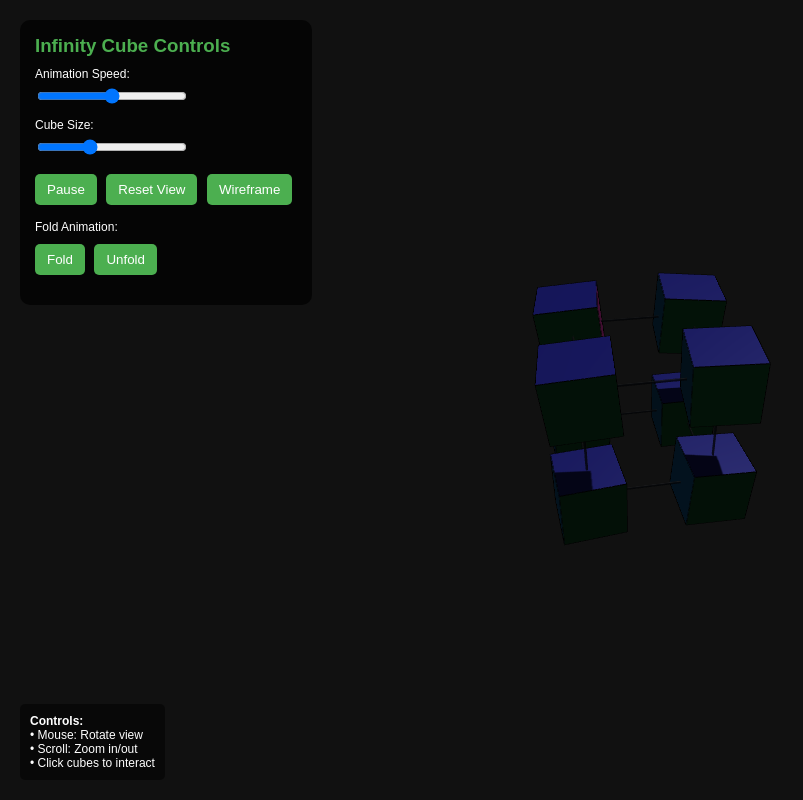
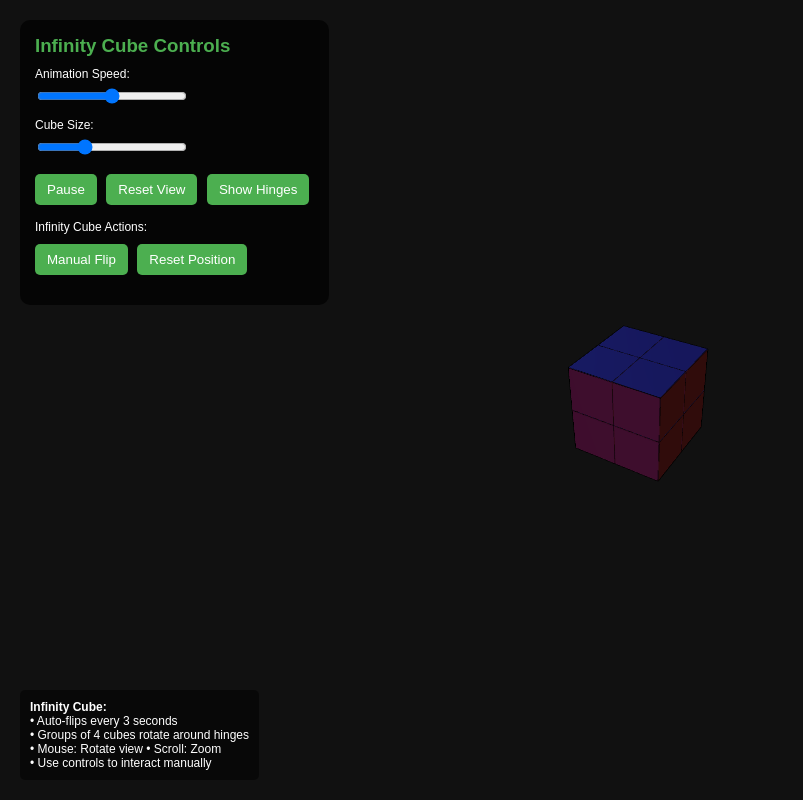
Before and after one commit to Gildian/InfinityCube, a plain HTML site: page index.html in a window 1280 px wide. Shown: the whole page, without its empty margins (0-803 px from the left). Drawn offline with nearby package versions, Linux system fonts and the light colour scheme; animation ran at ten frames a second.

Commit message:
Add 3D Infinity Cube with animations

```diff
--- a/index.html
+++ b/index.html
@@ -87,27 +87,28 @@
 
             <div class="control-group">
                 <label>Cube Size:</label>
-                <input type="range" id="sizeSlider" min="0.5" max="2" step="0.1" value="1">
+                <input type="range" id="sizeSlider" min="0.5" max="1.5" step="0.1" value="0.8">
             </div>
 
             <div class="control-group">
                 <button id="playPause">Pause</button>
                 <button id="resetView">Reset View</button>
-                <button id="toggleWireframe">Wireframe</button>
+                <button id="toggleWireframe">Show Hinges</button>
             </div>
 
             <div class="control-group">
-                <label>Fold Animation:</label>
-                <button id="foldCube">Fold</button>
-                <button id="unfoldCube">Unfold</button>
+                <label>Infinity Cube Actions:</label>
+                <button id="foldCube">Manual Flip</button>
+                <button id="unfoldCube">Reset Position</button>
             </div>
         </div>
 
         <div id="info">
-            <strong>Controls:</strong><br>
-            • Mouse: Rotate view<br>
-            • Scroll: Zoom in/out<br>
-            • Click cubes to interact
+            <strong>Infinity Cube:</strong><br>
+            • Auto-flips every 3 seconds<br>
+            • Groups of 4 cubes rotate around hinges<br>
+            • Mouse: Rotate view • Scroll: Zoom<br>
+            • Use controls to interact manually
         </div>
     </div>
 
--- a/script.js
+++ b/script.js
@@ -9,8 +9,17 @@ class InfinityCube {
         this.animationId = null;
         this.isAnimating = true;
         this.animationSpeed = 1;
-        this.cubeSize = 1;
-        this.foldAnimation = { active: false, progress: 0, direction: 1 };
+        this.cubeSize = 0.8;
+
+        // Infinity cube specific properties
+        this.cubeGroups = [];
+        this.currentFlipGroup = 0;
+        this.isFlipping = false;
+        this.flipProgress = 0;
+        this.flipSpeed = 0.02;
+        this.flipAxis = 'x';
+        this.flipDelay = 60; // frames to wait between flips
+        this.flipDelayCounter = 0;
 
         this.init();
         this.createInfinityCube();
@@ -82,27 +91,67 @@ class InfinityCube {
     }
 
     createInfinityCube() {
-        // Clear existing cubes
+        // Clear existing cubes and groups
         this.cubes.forEach(cube => this.scene.remove(cube.group));
+        this.cubeGroups.forEach(group => this.scene.remove(group));
         this.cubes = [];
         this.hinges = [];
+        this.cubeGroups = [];
 
         // Create materials with different colors for each face
         const materials = this.createCubeMaterials();
 
-        // Create 8 interconnected cubes in a 2x2x2 formation
-        const positions = [
-            { x: -1, y: -1, z: -1 }, // Bottom layer
-            { x: 1, y: -1, z: -1 },
-            { x: -1, y: -1, z: 1 },
-            { x: 1, y: -1, z: 1 },
-            { x: -1, y: 1, z: -1 },  // Top layer
-            { x: 1, y: 1, z: -1 },
-            { x: -1, y: 1, z: 1 },
-            { x: 1, y: 1, z: 1 }
+        // Create two groups of 4 cubes each (2x2 formation)
+        // Group 1: Front 4 cubes
+        // Group 2: Back 4 cubes
+
+        const group1 = new THREE.Group();
+        const group2 = new THREE.Group();
+
+        // Positions for the first group (front 2x2 layer)
+        const group1Positions = [
+            { x: -0.5, y: -0.5, z: 0.5 },
+            { x: 0.5, y: -0.5, z: 0.5 },
+            { x: -0.5, y: 0.5, z: 0.5 },
+            { x: 0.5, y: 0.5, z: 0.5 }
         ];
 
-        positions.forEach((pos, index) => {
+        // Positions for the second group (back 2x2 layer)
+        const group2Positions = [
+            { x: -0.5, y: -0.5, z: -0.5 },
+            { x: 0.5, y: -0.5, z: -0.5 },
+            { x: -0.5, y: 0.5, z: -0.5 },
+            { x: 0.5, y: 0.5, z: -0.5 }
+        ];
+
+        // Create cubes for group 1
+        group1Positions.forEach((pos, index) => {
+            const cube = this.createSingleCube(materials, pos);
+            group1.add(cube.group);
+            this.cubes.push(cube);
+        });
+
+        // Create cubes for group 2
+        group2Positions.forEach((pos, index) => {
+            const cube = this.createSingleCube(materials, pos);
+            group2.add(cube.group);
+            this.cubes.push(cube);
+        });
+
+        // Position the groups so they form a 2x2x2 cube initially
+        group1.position.set(0, 0, 0);
+        group2.position.set(0, 0, 0);
+
+        this.scene.add(group1);
+        this.scene.add(group2);
+
+        this.cubeGroups = [group1, group2];
+
+        // Create hinge visualization
+        this.createHingeVisualization();
+    }
+
+    createSingleCube(materials, position) {
         const cubeGroup = new THREE.Group();
 
         // Create individual cube
@@ -118,27 +167,53 @@ class InfinityCube {
 
         cubeGroup.add(cube);
         cubeGroup.add(wireframe);
-            cubeGroup.position.set(pos.x * this.cubeSize, pos.y * this.cubeSize, pos.z * this.cubeSize);
+        cubeGroup.position.set(
+            position.x * this.cubeSize,
+            position.y * this.cubeSize,
+            position.z * this.cubeSize
+        );
 
-            // Add hinge points for folding animation
-            const hingeGeometry = new THREE.SphereGeometry(0.05, 8, 8);
-            const hingeMaterial = new THREE.MeshPhongMaterial({ color: 0x333333 });
-            const hinge = new THREE.Mesh(hingeGeometry, hingeMaterial);
-            cubeGroup.add(hinge);
-
-            this.scene.add(cubeGroup);
-            this.cubes.push({
+        return {
             group: cubeGroup,
             mesh: cube,
             wireframe: wireframe,
-                hinge: hinge,
-                originalPosition: { ...pos },
-                index: index
-            });
+            originalPosition: { ...position }
+        };
+    }
+
+    createHingeVisualization() {
+        // Create visual hints for hinge axes
+        const hingeGeometry = new THREE.CylinderGeometry(0.02, 0.02, this.cubeSize * 2.2);
+        const hingeMaterial = new THREE.MeshPhongMaterial({
+            color: 0xff0000,
+            transparent: true,
+            opacity: 0.6
         });
 
-        // Create connecting elements (representing the tape/hinges)
-        this.createConnections();
+        // X-axis hinge
+        const hingeX = new THREE.Mesh(hingeGeometry, hingeMaterial);
+        hingeX.rotation.z = Math.PI / 2;
+        hingeX.position.set(0, 0, 0);
+
+        // Y-axis hinge
+        const hingeY = new THREE.Mesh(hingeGeometry, hingeMaterial.clone());
+        hingeY.material.color.setHex(0x00ff00);
+        hingeY.position.set(0, 0, 0);
+
+        // Z-axis hinge
+        const hingeZ = new THREE.Mesh(hingeGeometry, hingeMaterial.clone());
+        hingeZ.material.color.setHex(0x0000ff);
+        hingeZ.rotation.x = Math.PI / 2;
+        hingeZ.position.set(0, 0, 0);
+
+        this.scene.add(hingeX);
+        this.scene.add(hingeY);
+        this.scene.add(hingeZ);
+
+        this.hinges = [hingeX, hingeY, hingeZ];
+
+        // Initially hide hinges
+        this.hinges.forEach(hinge => hinge.visible = false);
     }
 
     createCubeMaterials() {
@@ -162,47 +237,8 @@ class InfinityCube {
     }
 
     createConnections() {
-        // Create visible connections between adjacent cubes
-        const connectionMaterial = new THREE.MeshPhongMaterial({
-            color: 0x333333,
-            transparent: true,
-            opacity: 0.8
-        });
-
-        // Define which cubes are connected (like tape hinges in real infinity cube)
-        const connections = [
-            [0, 1], [0, 2], [0, 4], // Bottom-front-left connections
-            [1, 3], [1, 5], // Bottom-front-right connections
-            [2, 3], [2, 6], // Bottom-back connections
-            [3, 7], // Bottom-back-right
-            [4, 5], [4, 6], // Top connections
-            [5, 7], [6, 7] // Top-back connections
-        ];
-
-        connections.forEach(([i, j]) => {
-            const cube1 = this.cubes[i];
-            const cube2 = this.cubes[j];
-
-            const distance = cube1.group.position.distanceTo(cube2.group.position);
-            const geometry = new THREE.CylinderGeometry(0.02, 0.02, distance * 0.8);
-            const connection = new THREE.Mesh(geometry, connectionMaterial);
-
-            // Position connection between cubes
-            const midpoint = new THREE.Vector3()
-                .addVectors(cube1.group.position, cube2.group.position)
-                .multiplyScalar(0.5);
-            connection.position.copy(midpoint);
-
-            // Orient connection
-            const direction = new THREE.Vector3()
-                .subVectors(cube2.group.position, cube1.group.position)
-                .normalize();
-            connection.lookAt(cube2.group.position);
-            connection.rotateX(Math.PI / 2);
-
-            this.scene.add(connection);
-            this.hinges.push(connection);
-        });
+        // This method is now simplified since connections are handled by the group structure
+        // We can add visual tape/hinge connections if desired
     }
 
     setupControls() {
@@ -229,20 +265,20 @@ class InfinityCube {
             this.controls.reset();
         });
 
-        // Wireframe toggle
+        // Wireframe toggle (now toggles hinge visualization)
         document.getElementById('toggleWireframe').addEventListener('click', () => {
-            this.cubes.forEach(cube => {
-                cube.wireframe.visible = !cube.wireframe.visible;
+            this.hinges.forEach(hinge => {
+                hinge.visible = !hinge.visible;
             });
         });
 
         // Fold animation
         document.getElementById('foldCube').addEventListener('click', () => {
-            this.startFoldAnimation(1);
+            this.startFlip();
         });
 
         document.getElementById('unfoldCube').addEventListener('click', () => {
-            this.startFoldAnimation(-1);
+            this.resetCube();
         });
 
         // Mouse interaction
@@ -286,42 +322,100 @@ class InfinityCube {
         }, 200);
     }
 
-    startFoldAnimation(direction) {
-        if (this.foldAnimation.active) return;
+    startFlip() {
+        if (!this.isFlipping) {
+            this.isFlipping = true;
+            this.flipProgress = 0;
+            this.flipDelayCounter = 0;
 
-        this.foldAnimation.active = true;
-        this.foldAnimation.direction = direction;
-        this.foldAnimation.progress = direction > 0 ? 0 : 1;
+            // Alternate between different flip axes and groups
+            const axes = ['x', 'y', 'z'];
+            this.flipAxis = axes[Math.floor(Math.random() * axes.length)];
+            this.currentFlipGroup = (this.currentFlipGroup + 1) % 2;
+        }
     }
 
-    updateFoldAnimation() {
-        if (!this.foldAnimation.active) return;
-
-        const speed = 0.02;
-        this.foldAnimation.progress += this.foldAnimation.direction * speed;
-
-        if (this.foldAnimation.direction > 0 && this.foldAnimation.progress >= 1) {
-            this.foldAnimation.progress = 1;
-            this.foldAnimation.active = false;
-        } else if (this.foldAnimation.direction < 0 && this.foldAnimation.progress <= 0) {
-            this.foldAnimation.progress = 0;
-            this.foldAnimation.active = false;
+    resetCube() {
+        // Reset all rotations
+        this.cubeGroups.forEach(group => {
+            group.rotation.set(0, 0, 0);
+        });
+        this.isFlipping = false;
+        this.flipProgress = 0;
     }
 
-        // Apply folding transformation
-        this.cubes.forEach((cube, index) => {
-            const t = this.foldAnimation.progress;
-            const angle = t * Math.PI * 0.5;
+    updateInfinityCubeAnimation() {
+        if (!this.isFlipping) {
+            // Auto-flip delay
+            this.flipDelayCounter++;
+            if (this.flipDelayCounter >= this.flipDelay && this.isAnimating) {
+                this.startFlip();
+            }
+            return;
+        }
 
-            // Different folding patterns for different cubes
-            if (index % 2 === 0) {
-                cube.group.rotation.x = Math.sin(angle) * 0.5;
-                cube.group.rotation.y = Math.cos(angle) * 0.3;
-            } else {
-                cube.group.rotation.z = Math.sin(angle) * 0.4;
-                cube.group.rotation.x = Math.cos(angle) * 0.2;
+        // Update flip progress
+        this.flipProgress += this.flipSpeed * this.animationSpeed;
+
+        if (this.flipProgress >= 1) {
+            this.flipProgress = 1;
+            this.isFlipping = false;
+            this.flipDelayCounter = 0;
         }
-        });
+
+        // Apply easing (smooth in/out)
+        const easedProgress = this.easeInOutCubic(this.flipProgress);
+        const angle = easedProgress * Math.PI; // 180 degrees
+
+        // Apply rotation to the current flip group
+        const group = this.cubeGroups[this.currentFlipGroup];
+
+        switch (this.flipAxis) {
+            case 'x':
+                group.rotation.x = angle;
+                break;
+            case 'y':
+                group.rotation.y = angle;
+                break;
+            case 'z':
+                group.rotation.z = angle;
+                break;
+        }
+
+        // When flip is complete, rearrange the cube structure
+        if (this.flipProgress >= 1) {
+            this.rearrangeCubeStructure();
+        }
+    }
+
+    easeInOutCubic(t) {
+        return t < 0.5 ? 4 * t * t * t : (t - 1) * (2 * t - 2) * (2 * t - 2) + 1;
+    }
+
+    rearrangeCubeStructure() {
+        // After a flip, we need to rearrange the cube structure
+        // This simulates the infinity cube's continuous folding behavior
+
+        // Reset rotation and apply new positions
+        const group = this.cubeGroups[this.currentFlipGroup];
+        group.rotation.set(0, 0, 0);
+
+        // Randomly offset the group slightly to create the infinity effect
+        const offset = 0.1;
+        switch (this.flipAxis) {
+            case 'x':
+                group.position.x += (Math.random() - 0.5) * offset;
+                break;
+            case 'y':
+                group.position.y += (Math.random() - 0.5) * offset;
+                break;
+            case 'z':
+                group.position.z += (Math.random() - 0.5) * offset;
+                break;
+        }
+
+        // Gradually return to center
+        group.position.lerp(new THREE.Vector3(0, 0, 0), 0.1);
     }
 
     animate() {
@@ -330,24 +424,15 @@ class InfinityCube {
         if (this.isAnimating) {
             const time = Date.now() * 0.001 * this.animationSpeed;
 
-            // Rotate individual cubes
-            this.cubes.forEach((cube, index) => {
-                if (!this.foldAnimation.active) {
-                    cube.group.rotation.x = Math.sin(time + index) * 0.1;
-                    cube.group.rotation.y = Math.cos(time + index * 0.5) * 0.1;
-                    cube.group.rotation.z = Math.sin(time * 0.7 + index * 0.3) * 0.05;
+            // Subtle floating animation for the entire cube assembly
+            this.scene.position.y = Math.sin(time * 0.5) * 0.1;
+
+            // Gentle rotation of the entire scene for better viewing
+            this.scene.rotation.y += 0.005 * this.animationSpeed;
         }
 
-                // Subtle floating animation
-                cube.group.position.y = cube.originalPosition.y * this.cubeSize + Math.sin(time * 2 + index) * 0.02;
-            });
-
-            // Rotate the entire cube assembly
-            this.scene.rotation.y = time * 0.1;
-        }
-
-        // Update fold animation
-        this.updateFoldAnimation();
+        // Update infinity cube flip animation
+        this.updateInfinityCubeAnimation();
 
         // Update controls
         this.controls.update();
@@ -369,7 +454,13 @@ class InfinityCube {
 
         // Clean up Three.js objects
         this.cubes.forEach(cube => {
-            this.scene.remove(cube.group);
+            if (cube.group.parent) {
+                cube.group.parent.remove(cube.group);
+            }
+        });
+
+        this.cubeGroups.forEach(group => {
+            this.scene.remove(group);
         });
 
         this.hinges.forEach(hinge => {
```
Lines whose indentation alone changed are shown as unchanged.
